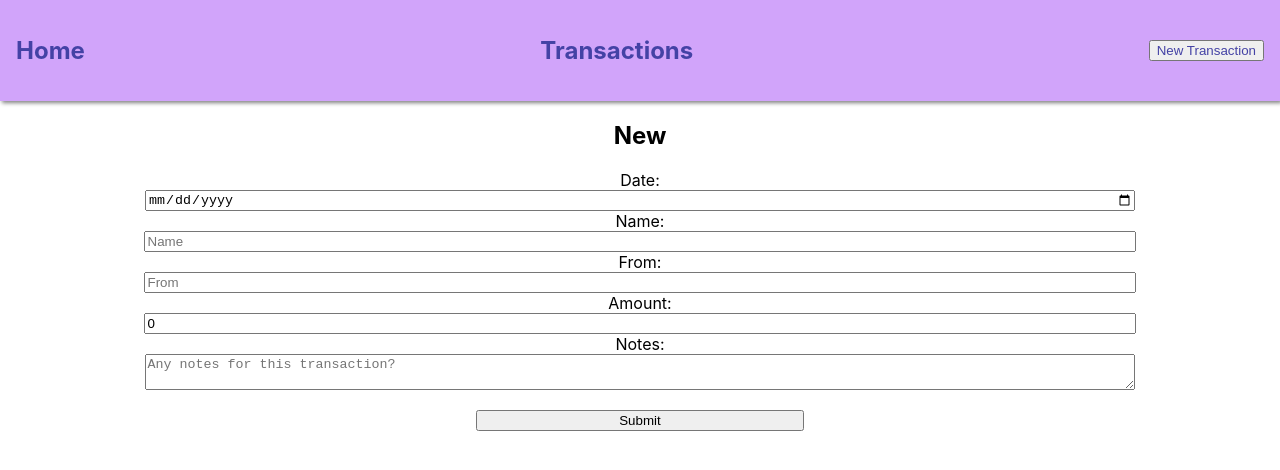
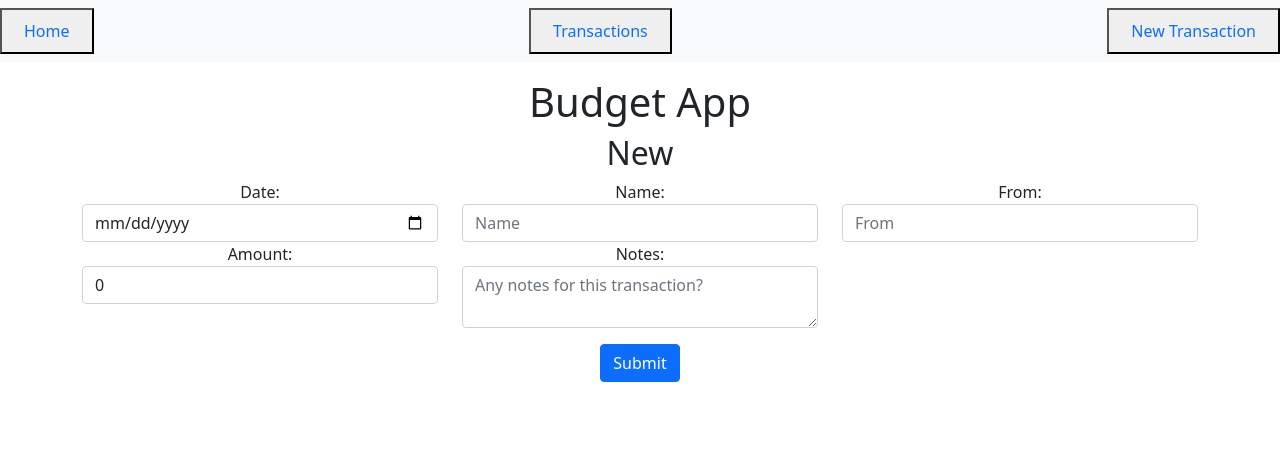
Before and after one commit to angelinaebreo/Budgeting-App-React, a React (Create React App) app: page /transactions/new in a window 1280 px wide. Shown: the top 470 px of the page. Built offline with nearby package versions, Linux system fonts and the light colour scheme; no server answers.

Commit message:
styling with bootstrap

```diff
--- a/public/index.html
+++ b/public/index.html
@@ -1,6 +1,7 @@
 <!DOCTYPE html>
 <html lang="en">
   <head>
+    <link href="https://cdn.jsdelivr.net/npm/bootstrap@5.0.1/dist/css/bootstrap.min.css" rel="stylesheet" integrity="sha384-+0n0xVW2eSR5OomGNYDnhzAbDsOXxcvSN1TPprVMTNDbiYZCxYbOOl7+AMvyTG2x" crossorigin="anonymous">
     <meta charset="utf-8" />
     <link rel="icon" href="%PUBLIC_URL%/favicon.ico" />
     <meta name="viewport" content="width=device-width, initial-scale=1" />
--- a/src/App.js
+++ b/src/App.js
@@ -1,8 +1,8 @@
 import "./App.css";
-
+import "bootstrap/dist/css/bootstrap.min.css";
 import { useState, useEffect } from "react";
 
-import { Router, Switch, Route } from "react-router-dom";
+import { Switch, Route } from "react-router-dom";
 import { apiURL } from "./util/apiURL";
 import axios from "axios";
 
@@ -60,8 +60,8 @@ function App() {
   };
 
   const updateTransaction = (updatedTransaction, id) => {
-    console.log("update", updatedTransaction)
-    console.log("id", id)
+    console.log("update", updatedTransaction);
+    console.log("id", id);
     axios
       .put(`${API_BASE}/transactions/${id}`, updatedTransaction)
       .then(
@@ -79,8 +79,9 @@ function App() {
 
   return (
     <div className="App">
-      {/* <Router> */}
       <Navbar />
+      <div className="container">
+        <h1 className="mt-3">Budget App</h1>
         <main>
           <Switch>
             <Route exact path="/">
@@ -119,6 +120,7 @@ function App() {
           </Switch>
         </main>
       </div>
+    </div>
   );
 }
 
--- a/src/Components/Navbar.js
+++ b/src/Components/Navbar.js
@@ -2,15 +2,21 @@ import { Link } from "react-router-dom";
 
 export default function NavBar() {
   return (
-    <nav>
-        <h1>
-        <Link to="/">Home</Link>
-        </h1>
-      <h1>
-        <Link to="/transactions">Transactions</Link>
-      </h1>
-      <button>
-        <Link to="/transactions/new">New Transaction</Link>
+    <nav className="navbar navbar-light bg-light">
+
+
+
+      <button className="">
+        <Link to="/" className="nav-link">Home</Link>
+      </button>
+
+
+      <button className="">
+        <Link to="/transactions" className="nav-link">Transactions</Link>
+      </button>
+
+      <button className="">
+        <Link to="/transactions/new" className="nav-link">New Transaction</Link>
       </button>
     </nav>
   );
--- a/src/Components/TotalAmount.js
+++ b/src/Components/SpentSoFar.js
@@ -1,6 +1,6 @@
 import React from 'react'
 
-export default function TotalAmount({transactions}) {
+export default function SpentSoFar({transactions}) {
     const total = transactions.reduce((a, b) => a + parseFloat(b.amount), 0)
     console.log(total)
     return (
--- a/src/Components/Transaction.js
+++ b/src/Components/Transaction.js
@@ -1,7 +1,7 @@
 import React from "react";
 import { Link } from "react-router-dom";
 
-export default function Transaction({ transaction, id, key }) {
+export default function Transaction({ transaction, id }) {
 
   return (
     <tr>
--- a/src/Components/TransactionEditForm.js
+++ b/src/Components/TransactionEditForm.js
@@ -1,4 +1,4 @@
-import React from 'react'
+import React from "react";
 import { useState, useEffect } from "react";
 import { useParams, Link, useHistory } from "react-router-dom";
 import axios from "axios";
@@ -7,7 +7,6 @@ import { apiURL } from "../util/apiURL";
 const API_BASE = apiURL();
 
 export default function TransactionEditForm(props) {
-
   let { id } = useParams();
   let history = useHistory();
 
@@ -26,10 +25,9 @@ export default function TransactionEditForm(props) {
       });
   }, [id, history]);
 
-
   const handleTextChange = (event) => {
     setTransaction({ ...transaction, [event.target.id]: event.target.value });
-    console.log(transaction)
+    console.log(transaction);
   };
 
   const handleNumberChange = (event) => {
@@ -46,64 +44,83 @@ export default function TransactionEditForm(props) {
   };
 
   return (
-        <div className="Edit">
+    <div>
       <form onSubmit={handleSubmit}>
+        <div class="row">
+          <div class="col-sm col-lg-4">
             <label htmlFor="date">Date:</label>
             <input
               id="date"
               type="date"
+              class="form-control"
               required
               value={transaction.date}
               placeholder="MM/DD/YYYY"
               onChange={handleTextChange}
             />
-
+          </div>
+          <div class="col-sm col-lg-4">
             <label htmlFor="name">Name:</label>
             <input
               id="name"
               value={transaction.name}
+              class="form-control"
               type="text"
               onChange={handleTextChange}
               placeholder="Name"
               required
             />
-
+          </div>
+          <div class="col-sm col-lg-4">
             <label htmlFor="from">From:</label>
             <input
               id="from"
               value={transaction.from}
+              class="form-control"
               type="text"
               onChange={handleTextChange}
               placeholder="From"
               required
             />
-
+          </div>
+          <div class="col-sm col-lg-4">
             <label htmlFor="amount">Amount:</label>
             <input
               id="amount"
               type="number"
               name="amount"
+              class="form-control"
               value={transaction.amount}
               placeholder="1,000,000"
               onChange={handleNumberChange}
               required
             />
-
+          </div>
+          <div class="col-lg col-lg-4">
             <label htmlFor="notes">Notes:</label>
             <textarea
               id="notes"
               name="notes"
+              class="form-control"
               value={transaction.notes}
               onChange={handleTextChange}
               placeholder="Any notes for this transaction?"
             />
-        <br />
-        <input type="submit" />
+          </div>
+
+          <div class="row mt-3">
+            <div class="col-sm">
+              <input type="submit" class="btn btn-primary" />
+            </div>
+          </div>
+        </div>
       </form>
 
+      <div class="row mt-3">
           <Link to={`/transactions/${id}`}>
-        <button>Cancel</button>
+            <button class="btn btn-primary">Cancel</button>
           </Link>
       </div>
-    )
+    </div>
+  );
 }
--- a/src/Components/TransactionNewForm.js
+++ b/src/Components/TransactionNewForm.js
@@ -29,59 +29,76 @@ function TransactionNewForm(props) {
   };
 
   return (
-    <div className="New">
+    <div>
       <form onSubmit={handleSubmit}>
+        <div class="row">
+          <div class="col-sm col-lg-4">
             <label htmlFor="date">Date:</label>
             <input
               id="date"
               type="date"
+              class="form-control"
               required
               value={transaction.date}
               placeholder="MM/DD/YYYY"
               onChange={handleTextChange}
             />
-
+          </div>
+          <div class="col-md col-lg-4">
             <label htmlFor="name">Name:</label>
             <input
               id="name"
               value={transaction.name}
               type="text"
+              class="form-control"
               onChange={handleTextChange}
               placeholder="Name"
               required
             />
-
+          </div>
+          <div class="col-sm col-lg-4">
             <label htmlFor="from">From:</label>
             <input
               id="from"
               value={transaction.from}
               type="text"
+              class="form-control"
               onChange={handleTextChange}
               placeholder="From"
               required
             />
-
+          </div>
+          <div class="col-sm col-lg-4">
             <label htmlFor="amount">Amount:</label>
             <input
               id="amount"
               type="number"
               name="amount"
+              class="form-control"
               value={transaction.amount}
               placeholder="1,000,000"
               onChange={handleNumberChange}
               required
             />
-
+          </div>
+          <div class="col-lg col-lg-4">
             <label htmlFor="notes">Notes:</label>
             <textarea
               id="notes"
               name="notes"
+              class="form-control"
               value={transaction.notes}
               onChange={handleTextChange}
               placeholder="Any notes for this transaction?"
             />
-        <br />
-        <input type="submit" />
+
+            <div class="row mt-3">
+              <div class="col-sm">
+                <input type="submit" class="btn btn-primary" />
+              </div>
+            </div>
+          </div>
+        </div>
       </form>
     </div>
   );
--- a/src/Pages/Edit.js
+++ b/src/Pages/Edit.js
@@ -1,13 +1,20 @@
-import TransactionDetails from "../Components/TransactionDetails";
+
 import TransactionEditForm from "../Components/TransactionEditForm";
 
 function Edit({ updateTransaction, transactions }) {
   return (
-    <div className="New Edit">
-      <h2>Edit</h2>
-      <TransactionEditForm updateTransaction={updateTransaction} transactions={transactions} />
+<>
+<h3 className='mt-3'>Add Expense</h3>
+    <div className='row mt-3'>
+					<div className='col-sm'>
+          <TransactionEditForm updateTransaction={updateTransaction} transactions={transactions} />
 
-    </div>
+					</div>
+				</div>
+
+
+
+    </>
   );
 }
 
--- a/src/Pages/Index.js
+++ b/src/Pages/Index.js
@@ -1,16 +1,21 @@
-
 import Transactions from "../Components/Transactions";
-import TotalAmount from "../Components/TotalAmount"
+import SpentSoFar from "../Components/SpentSoFar";
 
 function Index({ transactions }) {
+  return (
+    <div className="container">
+      <h2>Transactions</h2>
+      <div className="row mt-3">
+        <div className="col-sm">
+          <SpentSoFar transactions={transactions} />
+        </div>
 
-  return (
-    <div className="Index">
-      <h2>Index</h2>
-      <aside>
-        <TotalAmount transactions={transactions}/>
-      </aside>
-      <Transactions transactions={transactions} />
+        <div className="row mt-3">
+          <div className="col-sm">
+            <Transactions transactions={transactions} />
+          </div>
+        </div>
+      </div>
     </div>
   );
 }
--- a/src/index.css
+++ b/src/index.css
@@ -12,7 +12,7 @@ code {
     monospace;
 }
 
-nav {
+/* nav {
   background: #d1a4fa;
   display: flex;
   justify-content: space-between;
@@ -20,23 +20,23 @@ nav {
   padding: 1em;
   box-shadow: 2px 2px 4px grey;
   margin-bottom: 1em;
-}
+} */
 
-main {
+/* main {
   width: 90%;
   margin: auto;
-}
+} */
 
-a {
+/* a {
   text-decoration: none;
   color: #4442a5;
-}
+} */
 
-h4 {
+/* h4 {
   display: flex;
   justify-content: space-between;
   margin: 0;
-}
+} */
 
 aside {
   width: 10%;
@@ -56,23 +56,23 @@ aside {
   color: red
 }
 
-table {
+/* table {
   width: 50%;
   margin: auto;
-}
+} */
 
-td {
+/* td {
   text-align: center;
-}
+} */
 
-tbody td:not(td:first-of-type):hover {
+/* tbody td:not(td:first-of-type):hover {
   transform: scale(1.05);
   opacity: 0.9;
-}
+} */
 
-tbody tr:nth-child(even) {
+/* tbody tr:nth-child(even) {
   background: #f4eafd;
-}
+} */
 
 .New {
   /* border: 1px solid gold;
@@ -80,28 +80,28 @@ tbody tr:nth-child(even) {
   width: 95%; */
 }
 
-.New form {
+/* .New form {
   margin: auto;
   width: 95%;
-}
+} */
 
-input[type],
+/* input[type],
 textarea {
   display: block;
   width: 90%;
   margin: auto;
-}
+} */
 
 /* .transaction-details {
   margin: 25px;
 } */
 
-input[type="submit"] {
+/* input[type="submit"] {
   width: 30%;
-}
+} */
 
-.showNavigation {
+/* .showNavigation {
   display: flex;
   justify-content: space-around;
   width: 50%;
-}
+} */
```
Also changed, not shown: src/Components/TransactionDetails.js (+17 -3 lines). Lines whose indentation alone changed are shown as unchanged.
